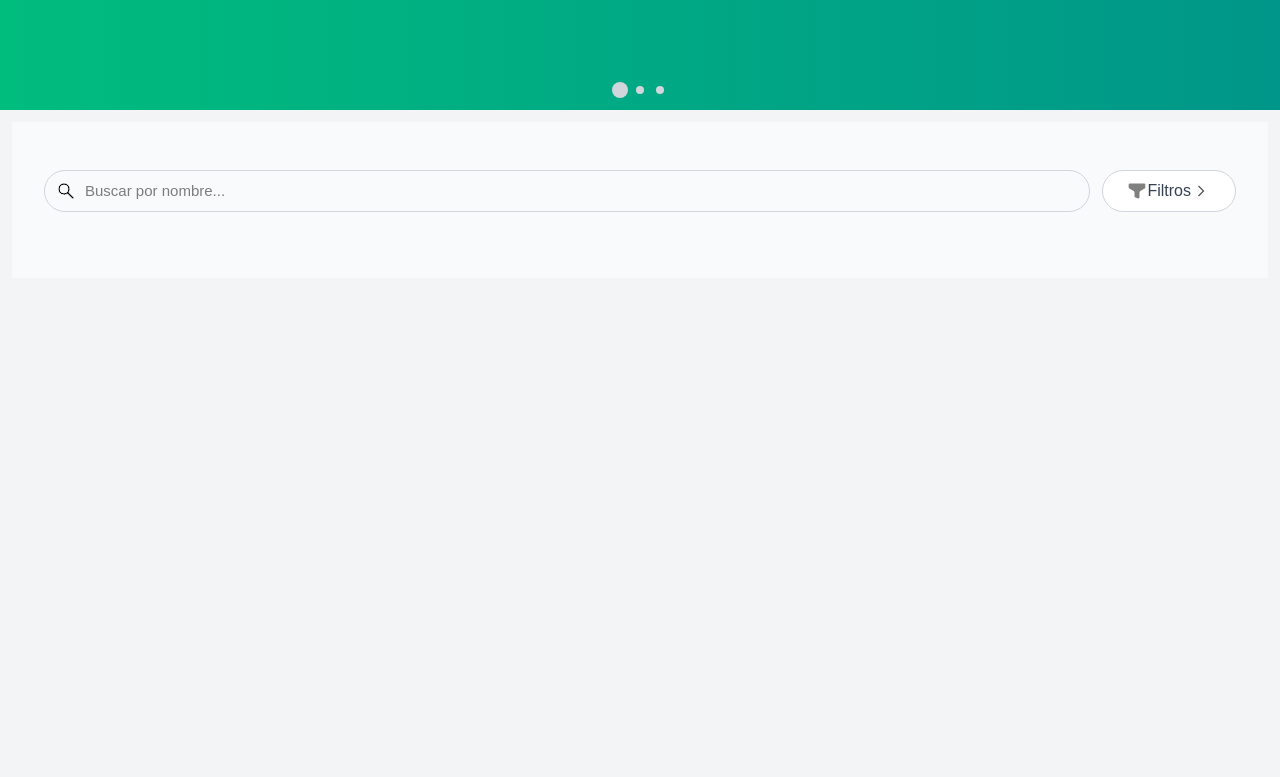
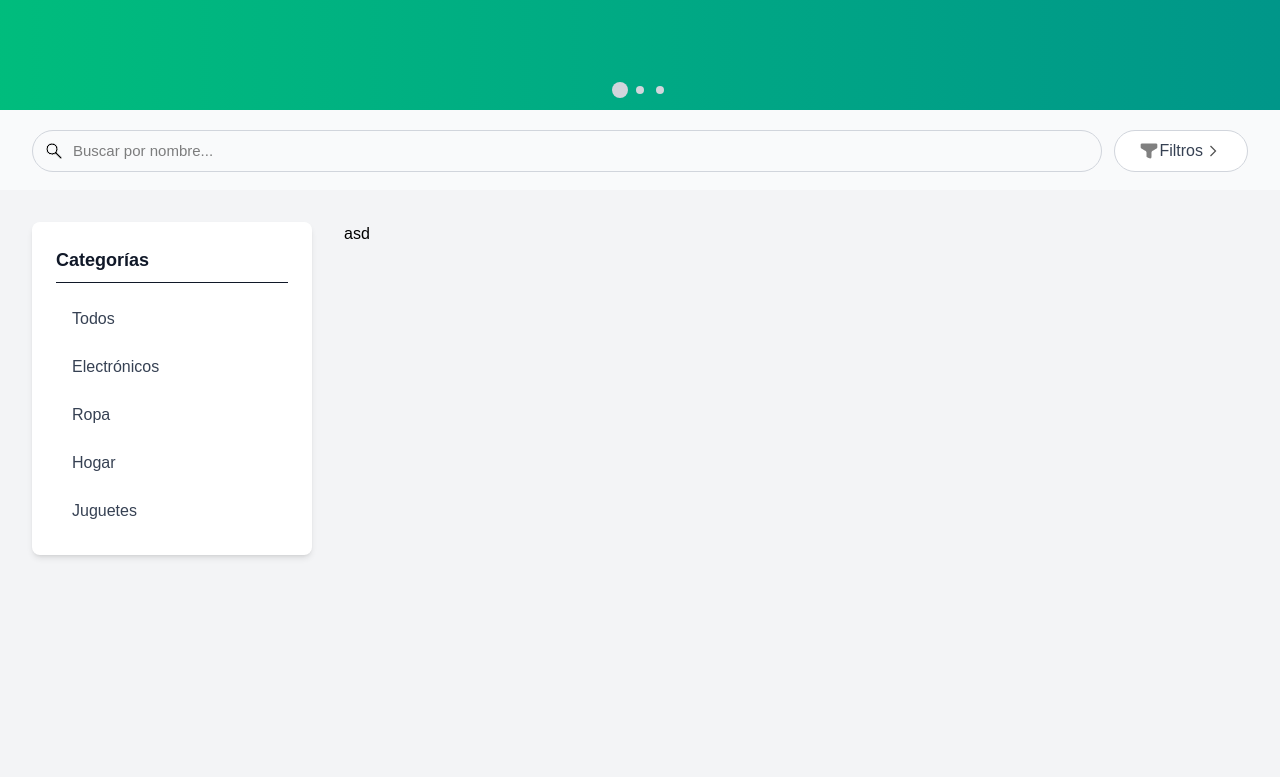
Before and after one commit to rls1990/store-front-template, a Next.js app: page / in a window 1280 px wide. Shown: the part 583-1360 px from the top of the page. Built offline with nearby package versions, Linux system fonts and the light colour scheme.

Commit message:
image slider item

```diff
--- a/src/components/home/Home.tsx
+++ b/src/components/home/Home.tsx
@@ -1,6 +1,5 @@
 import { getSliderItemsHeroData } from "@/services/get-slider-hero-items";
 import SliderHero from "../ui/sliders/SliderHero";
-import Container from "../ui/container/Container";
 import ProductsSection from "../products/ProductsSection";
 import { getMarcaData } from "@/services/get-marcas";
 
@@ -11,9 +10,7 @@ const Home = async () => {
   return (
     <div>
       <SliderHero items={sliderItemsHero} />
-      <Container>
-        <ProductsSection marcas={marcas} />
-      </Container>
+      <ProductsSection marcas={marcas} />
     </div>
   );
 };
--- a/src/components/products/Products.tsx
+++ /dev/null
@@ -1,11 +0,0 @@
-import Container from "../ui/container/Container";
-
-const Products = () => {
-  return (
-    <div>
-      <Container>Products</Container>
-    </div>
-  );
-};
-
-export default Products;
--- /dev/null
+++ b/src/components/products/ProductsList.tsx
@@ -0,0 +1,160 @@
+const ProductsList = () => {
+  return (
+    <div className="max-w-7xl mx-auto px-4 sm:px-6 lg:px-8 py-8">
+      <div className="lg:grid lg:grid-cols-4 lg:gap-8 min-h-[100vh]">
+        <aside className="lg:col-span-1 mb-8 lg:mb-0">
+          <div className="bg-white p-6 rounded-lg shadow-md sticky top-24">
+            <h3 className="text-lg font-semibold text-gray-900 mb-4 border-b pb-2">
+              Categorías
+            </h3>
+            <ul className="space-y-2">
+              <li>
+                <button
+                  className="filter-button w-full text-left px-4 py-2 rounded-md text-gray-700 hover:bg-gray-200 transition duration-150 filter-active"
+                  data-category="all"
+                >
+                  Todos
+                </button>
+              </li>
+              <li>
+                <button
+                  className="filter-button category-toggle w-full text-left px-4 py-2 rounded-md text-gray-700 hover:bg-gray-200 transition duration-150"
+                  data-category="electronicos"
+                >
+                  Electrónicos
+                  <i className="fas fa-chevron-down ml-2 text-xs text-gray-500 transform transition-transform duration-200"></i>
+                </button>
+                <ul className="subcategory-list hidden">
+                  <li>
+                    <button
+                      className="filter-button w-full text-left px-2 py-1 rounded-md text-gray-600 hover:bg-gray-200 transition duration-150"
+                      data-category="electronicos-audio"
+                    >
+                      Audio
+                    </button>
+                  </li>
+                  <li>
+                    <button
+                      className="filter-button w-full text-left px-2 py-1 rounded-md text-gray-600 hover:bg-gray-200 transition duration-150"
+                      data-category="electronicos-smartphones"
+                    >
+                      Smartphones
+                    </button>
+                  </li>
+                  <li>
+                    <button
+                      className="filter-button w-full text-left px-2 py-1 rounded-md text-gray-600 hover:bg-gray-200 transition duration-150"
+                      data-category="electronicos-wearables"
+                    >
+                      Wearables
+                    </button>
+                  </li>
+                </ul>
+              </li>
+              <li>
+                <button
+                  className="filter-button category-toggle w-full text-left px-4 py-2 rounded-md text-gray-700 hover:bg-gray-200 transition duration-150"
+                  data-category="ropa"
+                >
+                  Ropa
+                  <i className="fas fa-chevron-down ml-2 text-xs text-gray-500 transform transition-transform duration-200"></i>
+                </button>
+                <ul className="subcategory-list hidden">
+                  <li>
+                    <button
+                      className="filter-button w-full text-left px-2 py-1 rounded-md text-gray-600 hover:bg-gray-200 transition duration-150"
+                      data-category="ropa-hombre"
+                    >
+                      Hombre
+                    </button>
+                  </li>
+                  <li>
+                    <button
+                      className="filter-button w-full text-left px-2 py-1 rounded-md text-gray-600 hover:bg-gray-200 transition duration-150"
+                      data-category="ropa-mujer"
+                    >
+                      Mujer
+                    </button>
+                  </li>
+                  <li>
+                    <button
+                      className="filter-button w-full text-left px-2 py-1 rounded-md text-gray-600 hover:bg-gray-200 transition duration-150"
+                      data-category="ropa-ninos"
+                    >
+                      Niños
+                    </button>
+                  </li>
+                </ul>
+              </li>
+              <li>
+                <button
+                  className="filter-button category-toggle w-full text-left px-4 py-2 rounded-md text-gray-700 hover:bg-gray-200 transition duration-150"
+                  data-category="hogar"
+                >
+                  Hogar
+                  <i className="fas fa-chevron-down ml-2 text-xs text-gray-500 transform transition-transform duration-200"></i>
+                </button>
+                <ul className="subcategory-list hidden">
+                  <li>
+                    <button
+                      className="filter-button w-full text-left px-2 py-1 rounded-md text-gray-600 hover:bg-gray-200 transition duration-150"
+                      data-category="hogar-decoracion"
+                    >
+                      Decoración
+                    </button>
+                  </li>
+                  <li>
+                    <button
+                      className="filter-button w-full text-left px-2 py-1 rounded-md text-gray-600 hover:bg-gray-200 transition duration-150"
+                      data-category="hogar-cocina"
+                    >
+                      Cocina
+                    </button>
+                  </li>
+                  <li>
+                    <button
+                      className="filter-button w-full text-left px-2 py-1 rounded-md text-gray-600 hover:bg-gray-200 transition duration-150"
+                      data-category="hogar-textiles"
+                    >
+                      Textiles
+                    </button>
+                  </li>
+                </ul>
+              </li>
+              <li>
+                <button
+                  className="filter-button category-toggle w-full text-left px-4 py-2 rounded-md text-gray-700 hover:bg-gray-200 transition duration-150"
+                  data-category="juguetes"
+                >
+                  Juguetes
+                  <i className="fas fa-chevron-down ml-2 text-xs text-gray-500 transform transition-transform duration-200"></i>
+                </button>
+                <ul className="subcategory-list hidden">
+                  <li>
+                    <button
+                      className="filter-button w-full text-left px-2 py-1 rounded-md text-gray-600 hover:bg-gray-200 transition duration-150"
+                      data-category="juguetes-educativos"
+                    >
+                      Educativos
+                    </button>
+                  </li>
+                  <li>
+                    <button
+                      className="filter-button w-full text-left px-2 py-1 rounded-md text-gray-600 hover:bg-gray-200 transition duration-150"
+                      data-category="juguetes-airelibre"
+                    >
+                      Aire Libre
+                    </button>
+                  </li>
+                </ul>
+              </li>
+            </ul>
+          </div>
+        </aside>
+        <main className="lg:col-span-3">asd</main>
+      </div>
+    </div>
+  );
+};
+
+export default ProductsList;
--- a/src/components/products/ProductsSection.tsx
+++ b/src/components/products/ProductsSection.tsx
@@ -1,6 +1,7 @@
-"use client"
+"use client";
 import { FC } from "react";
 import ProductFilter from "../ui/filter/ProductFilter";
+import ProductsList from "./ProductsList";
 
 interface ProductsSectionProps {
   marcas: string[];
@@ -9,7 +10,11 @@ interface ProductsSectionProps {
 const ProductsSection: FC<ProductsSectionProps> = ({ marcas }) => {
   return (
     <div>
-      <ProductFilter marcas={marcas} onChange={(filter) => console.log(filter)} />
+      <ProductFilter
+        marcas={marcas}
+        onChange={(filter) => console.log(filter)}
+      />
+      <ProductsList />
     </div>
   );
 };
--- a/src/components/ui/filter/ProductFilter.tsx
+++ b/src/components/ui/filter/ProductFilter.tsx
@@ -35,8 +35,8 @@ const ProductFilter: FC<ProductFilterProps> = ({ marcas, onChange }) => {
   });
 
   return (
-    <div className="bg-gray-50 py-12">
-      <div className="max-w-7xl mx-auto px-4 sm:px-6 lg:px-8 flex flex-col items-center gap-4">
+    <div className="bg-gray-50">
+      <div className="max-w-7xl mx-auto px-4 sm:px-6 lg:px-8 flex flex-col items-center justify-center gap-4 pt-5">
         <div className="inline-flex w-full gap-3 flex-col sm:flex-row">
           <div className="relative flex-grow w-full sm:w-auto">
             <input
@@ -73,7 +73,8 @@ const ProductFilter: FC<ProductFilterProps> = ({ marcas, onChange }) => {
             <ChevronDownIcon
               className={
                 "size-5 mr-1" +
-                ` transition-transform ${openMenuFulter ? "rotate-0" : "-rotate-90"
+                ` transition-transform ${
+                  openMenuFulter ? "rotate-0" : "-rotate-90"
                 }`
               }
             />
@@ -93,11 +94,18 @@ const ProductFilter: FC<ProductFilterProps> = ({ marcas, onChange }) => {
             <Select
               title="Fecha de Publicación"
               items={["Más Reciente", "Más Antiguo"]}
-              onChange={(value) => filter.current = { ...filter.current, fecha_publicacion: value }}
+              onChange={(value) =>
+                (filter.current = {
+                  ...filter.current,
+                  fecha_publicacion: value,
+                })
+              }
             />
 
             <ColorSelect
-              onChange={(color) => filter.current = { ...filter.current, color: color }}
+              onChange={(color) =>
+                (filter.current = { ...filter.current, color: color })
+              }
               listcolors={["rojo", "azul", "verde", "blanco"]}
             />
 
@@ -105,18 +113,29 @@ const ProductFilter: FC<ProductFilterProps> = ({ marcas, onChange }) => {
               min={0}
               max={5000}
               step={10}
-              onChange={(range) => filter.current = { ...filter.current, rango_precio: range }}
+              onChange={(range) =>
+                (filter.current = { ...filter.current, rango_precio: range })
+              }
             />
 
             <Select
               title="Marca"
               items={marcas ? marcas : ["Marca A", "Marca B", "Marca C"]}
-              onChange={(value) => filter.current = { ...filter.current, marca: value }}
+              onChange={(value) =>
+                (filter.current = { ...filter.current, marca: value })
+              }
             />
 
-            <Rating onChange={(rating) => filter.current = { ...filter.current, rating: rating }} />
+            <Rating
+              onChange={(rating) =>
+                (filter.current = { ...filter.current, rating: rating })
+              }
+            />
           </div>
-          <button className="w-auto py-2 px-4 m-4 bg-emerald-600 text-white rounded-md text-sm font-medium hover:bg-emerald-700 transition duration-150 inline-flex items-center gap-1" onClick={() => onChange?.(filter.current)}>
+          <button
+            className="w-auto py-2 px-4 m-4 bg-emerald-600 text-white rounded-md text-sm font-medium hover:bg-emerald-700 transition duration-150 inline-flex items-center gap-1"
+            onClick={() => onChange?.(filter.current)}
+          >
             <FilterSearchIcon />
             Aplicar Filtros
           </button>
```
Also changed, not shown: public/images/vestido_floral.png.
